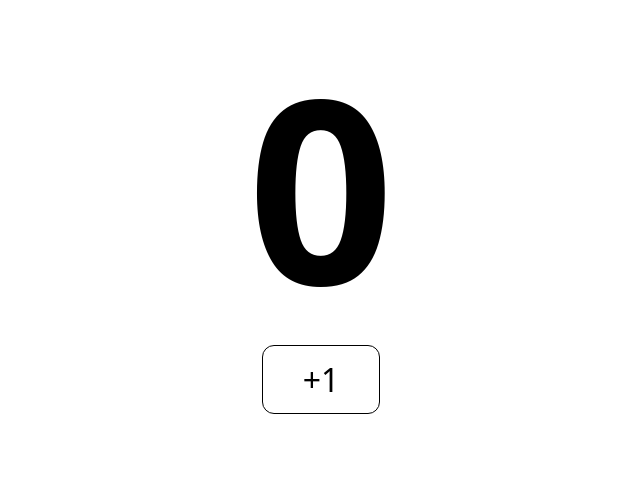
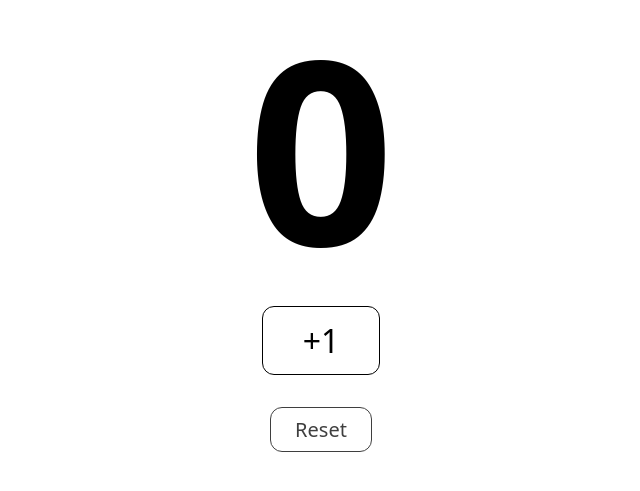
Before and after one commit to andyjohnsononline-cmyk/test-factory, a website built with Vite: page index.html in a window 1280 px wide. Shown: the part 165-656 px from the top of the page, without its empty margins (319-959 px from the left). Built offline with nearby package versions, Linux system fonts and the light colour scheme.

Commit message:
Add a Reset button that returns the Count to zero
Closes #1.

Co-Authored-By: Claude Opus 5.5 <noreply@anthropic.com>

```diff
--- a/src/game.ts
+++ b/src/game.ts
@@ -1,4 +1,7 @@
-/** Renders the Game into `root`: the Count, starting at zero, and the Increment button. */
+/**
+ * Renders the Game into `root`: the Count, starting at zero, the Increment
+ * button, and the Reset button that returns the Count to zero.
+ */
 export function mountGame(root: HTMLElement): void {
   let count = 0;
 
@@ -6,20 +9,30 @@ export function mountGame(root: HTMLElement): void {
   display.className = "count";
   display.setAttribute("aria-live", "polite");
 
-  const button = document.createElement("button");
-  button.type = "button";
-  button.className = "increment";
-  button.textContent = "+1";
+  const increment = document.createElement("button");
+  increment.type = "button";
+  increment.className = "increment";
+  increment.textContent = "+1";
+
+  const reset = document.createElement("button");
+  reset.type = "button";
+  reset.className = "reset";
+  reset.textContent = "Reset";
 
   const render = () => {
     display.textContent = String(count);
   };
 
-  button.addEventListener("click", () => {
+  increment.addEventListener("click", () => {
     count += 1;
     render();
   });
 
+  reset.addEventListener("click", () => {
+    count = 0;
+    render();
+  });
+
   render();
-  root.replaceChildren(display, button);
+  root.replaceChildren(display, increment, reset);
 }
--- a/src/style.css
+++ b/src/style.css
@@ -23,7 +23,8 @@ body {
   font-variant-numeric: tabular-nums;
 }
 
-.increment {
+.increment,
+.reset {
   font: inherit;
   font-size: 2rem;
   padding: 0.75rem 2.5rem;
@@ -35,6 +36,13 @@ body {
   touch-action: manipulation;
 }
 
-.increment:active {
+.reset {
+  font-size: 1.25rem;
+  padding: 0.5rem 1.5rem;
+  opacity: 0.75;
+}
+
+.increment:active,
+.reset:active {
   transform: scale(0.96);
 }
```
Also changed, not shown: GLOSSARY.md (+5 -1 lines), src/game.test.ts (+30 -5 lines).
